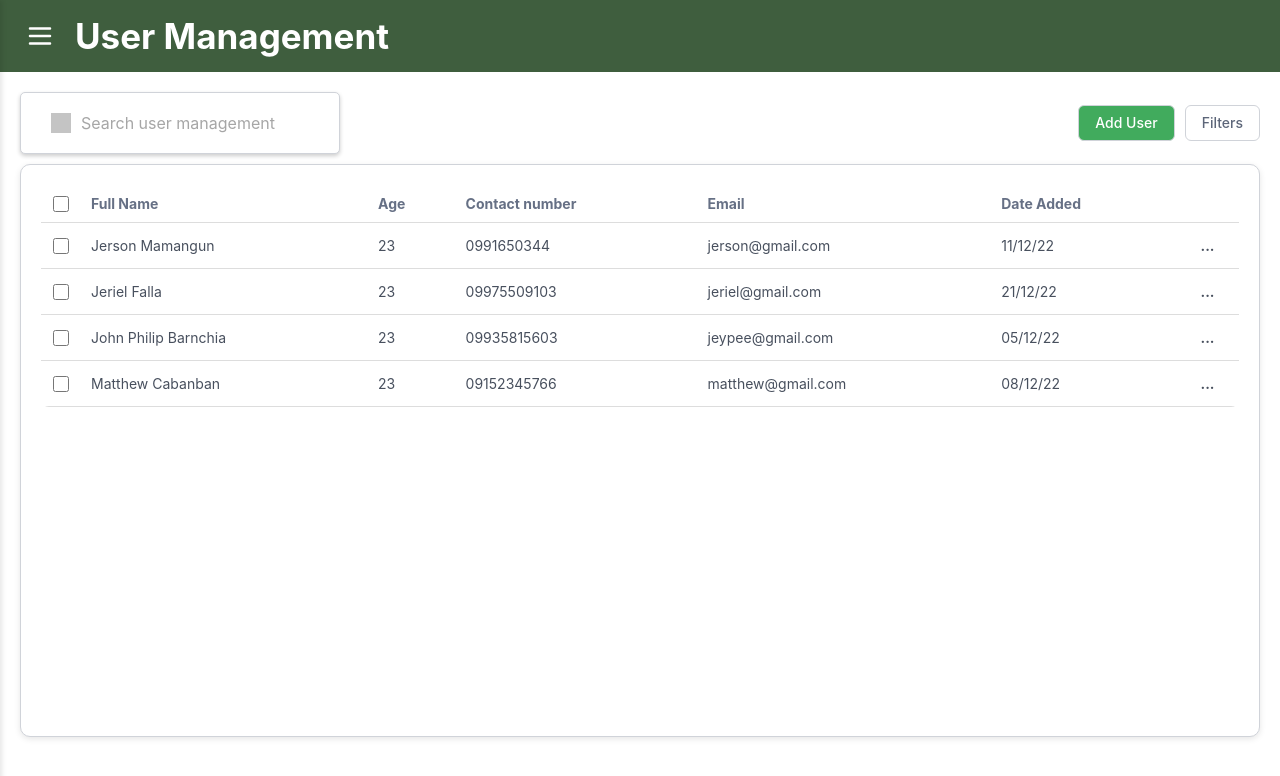
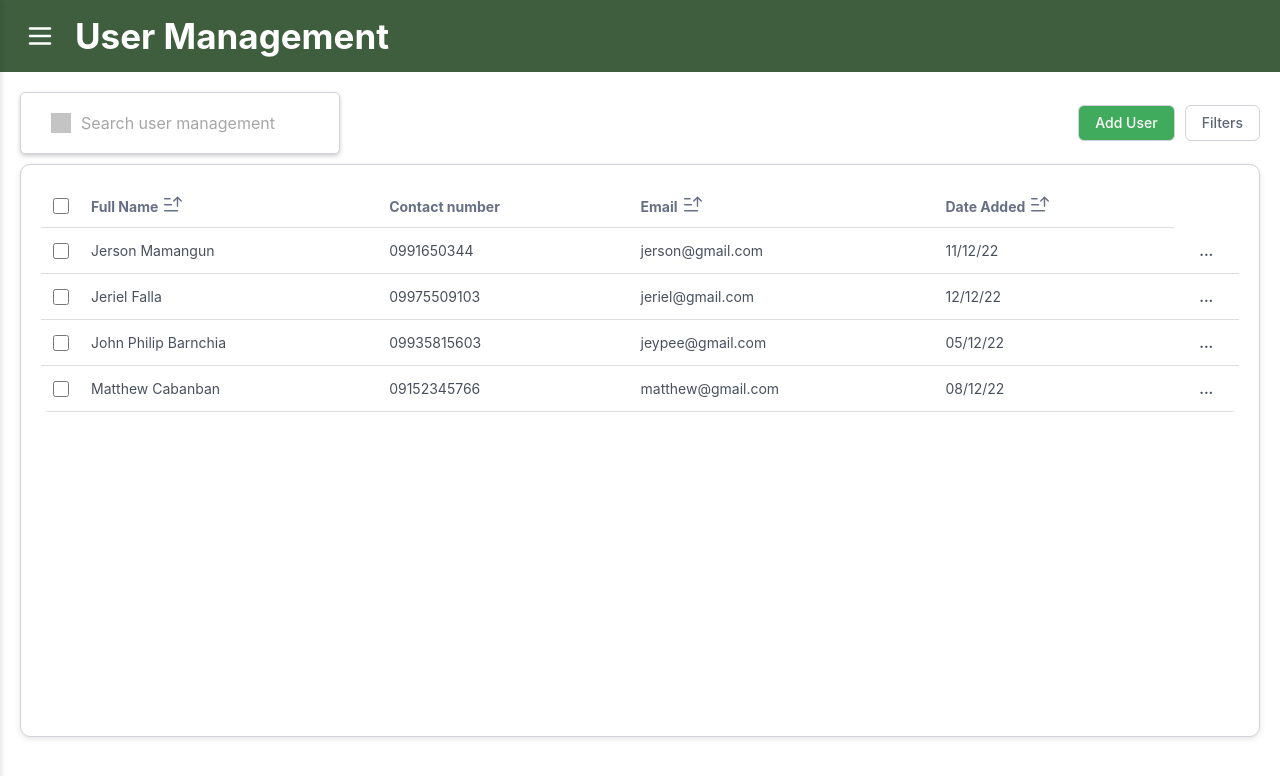
Before and after one commit to Shiverooo/OJT-PoS, a React (Create React App) app in the folder client/: page /admin/user-management in a window 1280 px wide. Shown: the top 776 px of the page. Built offline with nearby package versions, Linux system fonts and the light colour scheme; grey boxes are pictures that could not be loaded.

Commit message:
sorting filter

```diff
--- a/client/src/components/admin/supplier/addsuppliermodal.tsx
+++ b/client/src/components/admin/supplier/addsuppliermodal.tsx
@@ -52,7 +52,14 @@ const AddSupplierModal: React.FC<AddSupplierModalProps> = ({
   const handleSubmit = (e: React.FormEvent) => {
     e.preventDefault();
 
-    if (!name || !location || !contactPerson || !contactNumber || !email || !dateAdded) {
+    if (
+      !name ||
+      !location ||
+      !contactPerson ||
+      !contactNumber ||
+      !email ||
+      !dateAdded
+    ) {
       return;
     }
 
@@ -135,11 +142,11 @@ const AddSupplierModal: React.FC<AddSupplierModalProps> = ({
               value={contactNumber}
               onChange={(e) => {
                 const value = e.target.value;
-                if (/^\d*$/.test(value)) {
+                if (/^[\d+\-/\s]*$/.test(value)) {
                   setContactNumber(value);
                 }
               }}
-              maxLength={15}
+              maxLength={20}
               required
             />
           </div>
--- a/client/src/page/admin-dashboard/dashboard/user-management.tsx
+++ b/client/src/page/admin-dashboard/dashboard/user-management.tsx
@@ -1,41 +1,46 @@
 import React, { useState } from "react";
 import "../../../styles/admin/user-management.css";
 import searchIcon from "../../../assets/images/search-icon.svg";
+import ascendingIcon from "../../../assets/images/ascending-icon.svg";
+import descendingIcon from "../../../assets/images/descending-icon.svg";
 
 function UserManagement() {
-  const users = [
+  const initialUsers = [
     {
       fullName: "Jerson Mamangun",
-      age: 23,
+      email: "jerson@gmail.com",
       contact: "0991650344",
-      email: "jerson@gmail.com",
       dateAdded: "11/12/22",
     },
     {
       fullName: "Jeriel Falla",
-      age: 23,
+      email: "jeriel@gmail.com",
       contact: "09975509103",
-      email: "jeriel@gmail.com",
-      dateAdded: "21/12/22",
+      dateAdded: "12/12/22",
     },
     {
       fullName: "John Philip Barnchia",
-      age: 23,
+      email: "jeypee@gmail.com",
       contact: "09935815603",
-      email: "jeypee@gmail.com",
       dateAdded: "05/12/22",
     },
     {
       fullName: "Matthew Cabanban",
-      age: 23,
+      email: "matthew@gmail.com",
       contact: "09152345766",
-      email: "matthew@gmail.com",
       dateAdded: "08/12/22",
     },
   ];
 
-  const [selectedUsers, setSelectedUsers] = useState([]);
+  const [users, setUsers] = useState(initialUsers);
+  const [selectedUsers, setSelectedUsers] = useState<number[]>([]);
   const [selectAll, setSelectAll] = useState(false);
+  const [sortOrderFullName, setSortOrderFullName] = useState<"asc" | "desc">(
+    "asc"
+  );
+  const [sortOrderEmail, setSortOrderEmail] = useState<"asc" | "desc">("asc");
+  const [sortOrderDate, setSortOrderDate] = useState<"asc" | "desc">("asc");
+  const [searchTerm, setSearchTerm] = useState("");
 
   const handleSelectAll = () => {
     if (selectAll) {
@@ -46,13 +51,58 @@ function UserManagement() {
     setSelectAll(!selectAll);
   };
 
-  const handleCheckboxChange = (index) => {
+  const handleCheckboxChange = (index: number) => {
     if (selectedUsers.includes(index)) {
       setSelectedUsers(selectedUsers.filter((i) => i !== index));
     } else {
       setSelectedUsers([...selectedUsers, index]);
     }
   };
+
+  const handleSortByFullName = () => {
+    const newOrder = sortOrderFullName === "asc" ? "desc" : "asc";
+    const sorted = [...users].sort((a, b) =>
+      newOrder === "asc"
+        ? a.fullName.localeCompare(b.fullName)
+        : b.fullName.localeCompare(a.fullName)
+    );
+    setUsers(sorted);
+    setSortOrderFullName(newOrder);
+  };
+
+  const handleSortByEmail = () => {
+    const newOrder = sortOrderEmail === "asc" ? "desc" : "asc";
+    const sorted = [...users].sort((a, b) =>
+      newOrder === "asc"
+        ? a.email.localeCompare(b.email)
+        : b.email.localeCompare(a.email)
+    );
+    setUsers(sorted);
+    setSortOrderEmail(newOrder);
+  };
+
+  const handleSortByDateAdded = () => {
+    const newOrder = sortOrderDate === "asc" ? "desc" : "asc";
+    const sorted = [...users].sort((a, b) => {
+      const [dayA, monthA, yearA] = a.dateAdded.split("/").map(Number);
+      const [dayB, monthB, yearB] = b.dateAdded.split("/").map(Number);
+
+      const dateA = new Date(2000 + yearA, monthA - 1, dayA);
+      const dateB = new Date(2000 + yearB, monthB - 1, dayB);
+
+      return newOrder === "asc"
+        ? dateA.getTime() - dateB.getTime()
+        : dateB.getTime() - dateA.getTime();
+    });
+    setUsers(sorted);
+    setSortOrderDate(newOrder);
+  };
+
+  const filteredUsers = users.filter(
+    (user) =>
+      user.fullName.toLowerCase().includes(searchTerm.toLowerCase()) ||
+      user.email.toLowerCase().includes(searchTerm.toLowerCase())
+  );
 
   return (
     <div className="user-management-container">
@@ -64,6 +114,8 @@ function UserManagement() {
               type="text"
               placeholder="Search user management"
               className="user-search-input"
+              value={searchTerm}
+              onChange={(e) => setSearchTerm(e.target.value)}
             />
           </div>
         </div>
@@ -87,16 +139,79 @@ function UserManagement() {
                     onChange={handleSelectAll}
                   />
                 </th>
-                <th>Full Name</th>
-                <th>Age</th>
+                <th>
+                  <div className="th-sort-wrapper">
+                    Full Name
+                    <button
+                      onClick={handleSortByFullName}
+                      className="sort-button-name"
+                      title="Sort by Full Name"
+                    >
+                      <img
+                        src={
+                          sortOrderFullName === "asc"
+                            ? ascendingIcon
+                            : descendingIcon
+                        }
+                        alt={
+                          sortOrderFullName === "asc"
+                            ? "Ascending"
+                            : "Descending"
+                        }
+                        className="sort-icon"
+                      />
+                    </button>
+                  </div>
+                </th>
                 <th>Contact number</th>
-                <th>Email</th>
-                <th>Date Added</th>
-                <th></th>
+                <th>
+                  <div className="th-sort-wrapper">
+                    Email
+                    <button
+                      onClick={handleSortByEmail}
+                      className="sort-button-email"
+                      title="Sort by Email"
+                    >
+                      <img
+                        src={
+                          sortOrderEmail === "asc"
+                            ? ascendingIcon
+                            : descendingIcon
+                        }
+                        alt={
+                          sortOrderEmail === "asc" ? "Ascending" : "Descending"
+                        }
+                        className="sort-icon"
+                      />
+                    </button>
+                  </div>
+                </th>
+                <th>
+                  <div className="th-sort-wrapper">
+                    Date Added
+                    <button
+                      onClick={handleSortByDateAdded}
+                      className="sort-button-date"
+                      title="Sort by Date Added"
+                    >
+                      <img
+                        src={
+                          sortOrderDate === "asc"
+                            ? ascendingIcon
+                            : descendingIcon
+                        }
+                        alt={
+                          sortOrderDate === "asc" ? "Ascending" : "Descending"
+                        }
+                        className="sort-icon"
+                      />
+                    </button>
+                  </div>
+                </th>
               </tr>
             </thead>
             <tbody>
-              {users.map((user, index) => (
+              {filteredUsers.map((user, index) => (
                 <tr key={index}>
                   <td>
                     <input
@@ -106,7 +221,6 @@ function UserManagement() {
                     />
                   </td>
                   <td>{user.fullName}</td>
-                  <td>{user.age}</td>
                   <td>{user.contact}</td>
                   <td>{user.email}</td>
                   <td>{user.dateAdded}</td>
--- a/client/src/styles/admin/user-management.css
+++ b/client/src/styles/admin/user-management.css
@@ -134,3 +134,22 @@
   display: block;
   margin: 0 auto;
 }
+
+th button {
+  background: none;
+  border: none;
+  font-size: 1rem;
+  cursor: pointer;
+}
+
+.th-sort-wrapper {
+  display: inline-flex;
+  align-items: center;
+  gap: 6px;
+}
+
+.sort-icon {
+  width: 18px;
+  height: 18px;
+  transition: transform 0.2s ease-in-out;
+}
```
Also changed, not shown: client/src/assets/images/ascending-icon.svg (added), client/src/assets/images/descending-icon.svg (added).
